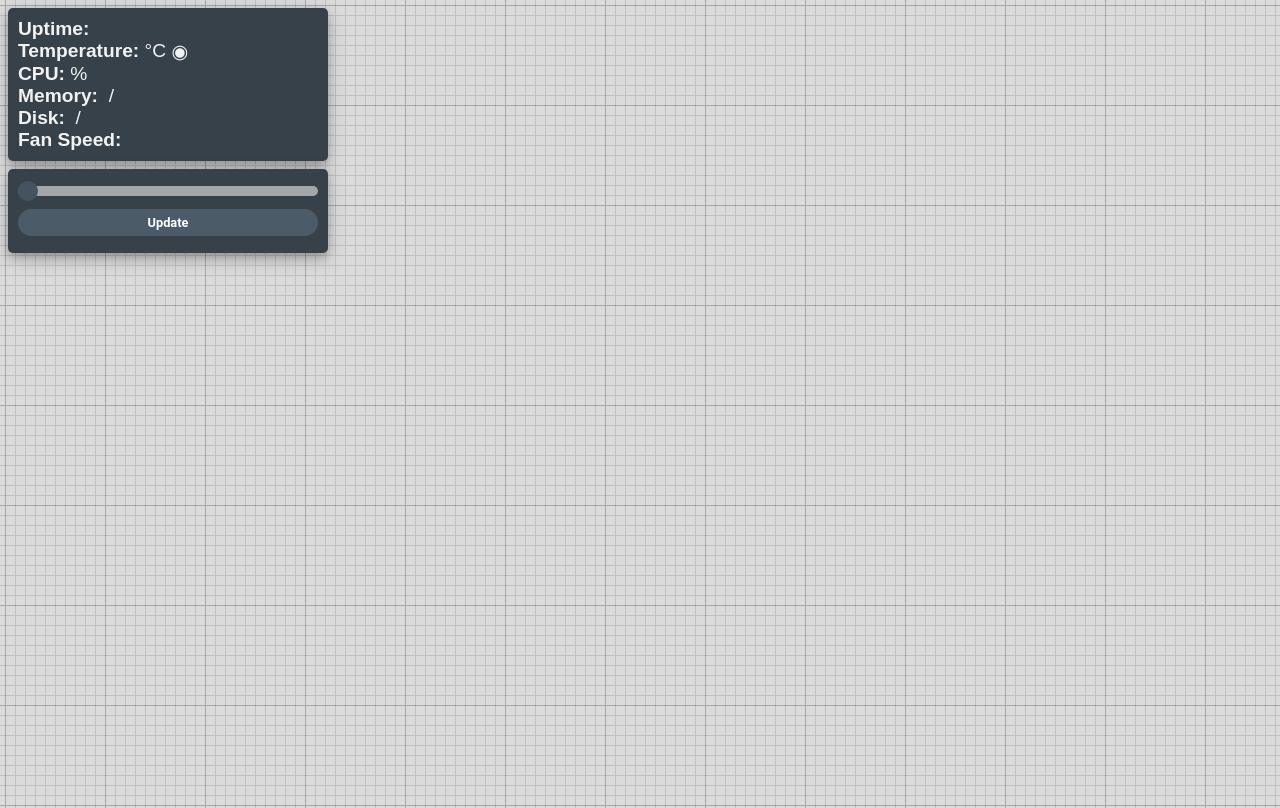
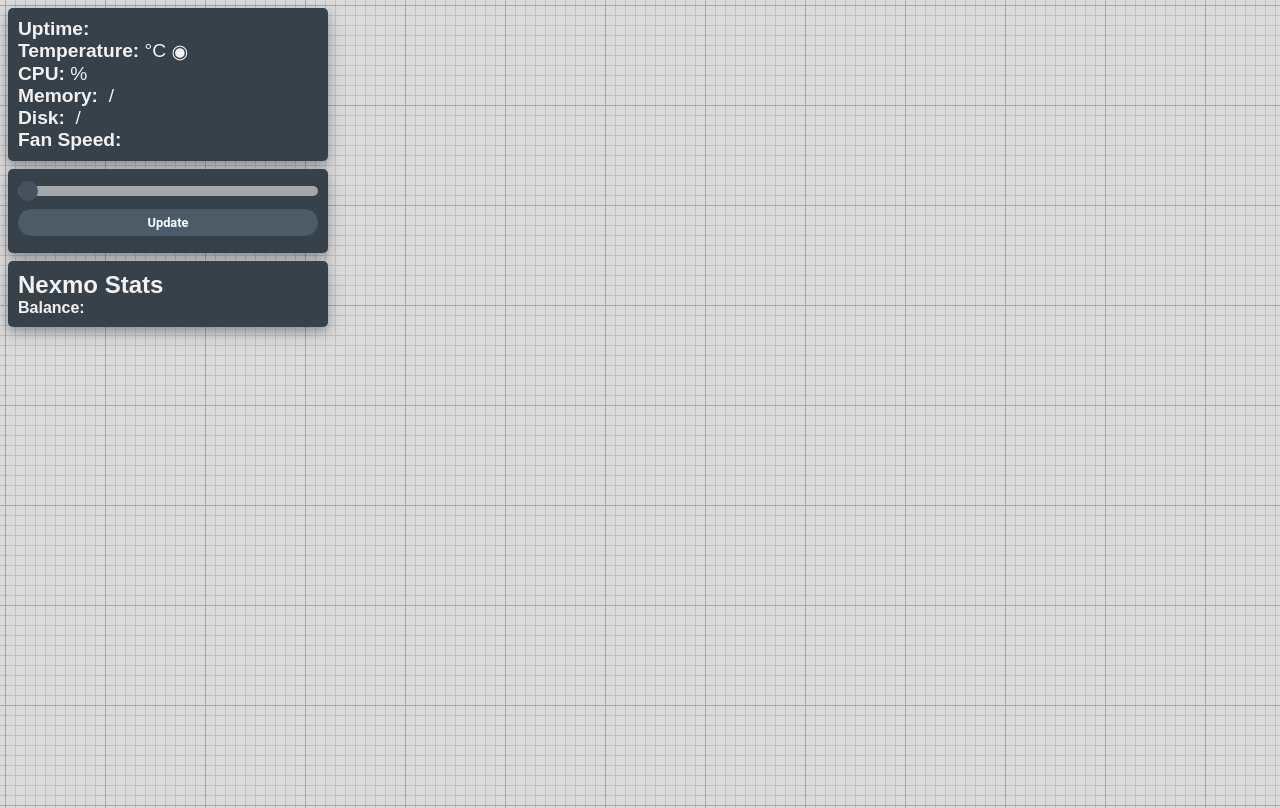
Before and after one commit to natan-sz/raspberrypi-stats, a plain HTML site: page stats/index.html in a window 1280 px wide. Drawn offline with Linux system fonts and the light colour scheme; no server answers.

Commit message:
added balance

```diff
--- a/stats/index.html
+++ b/stats/index.html
@@ -47,6 +47,10 @@
             <input name="fanFreq" type="range" min="0" max="100" value="0" class="slider" id="fanSlider" oninput="updateSliderLabel(this.value)" onchange="updateSliderLabel(this.value)">
             <button type="button" id="fanButton" onclick="updateFanSpeed()">Update</button>
         </div>
+				<div class="meter">
+						<h2>Nexmo Stats</h2>
+						<p class="stat-title">Balance: </p>
+				</div>
     </div>
 
 </body>
```
